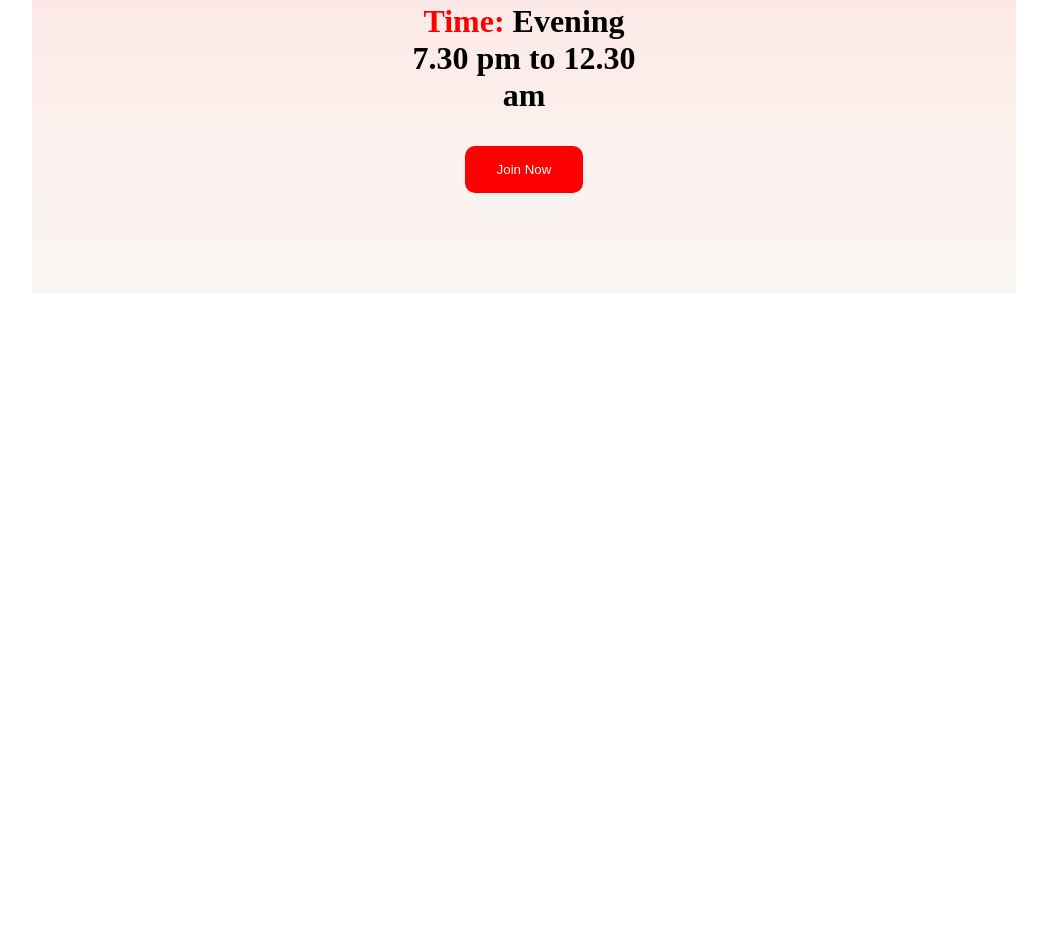
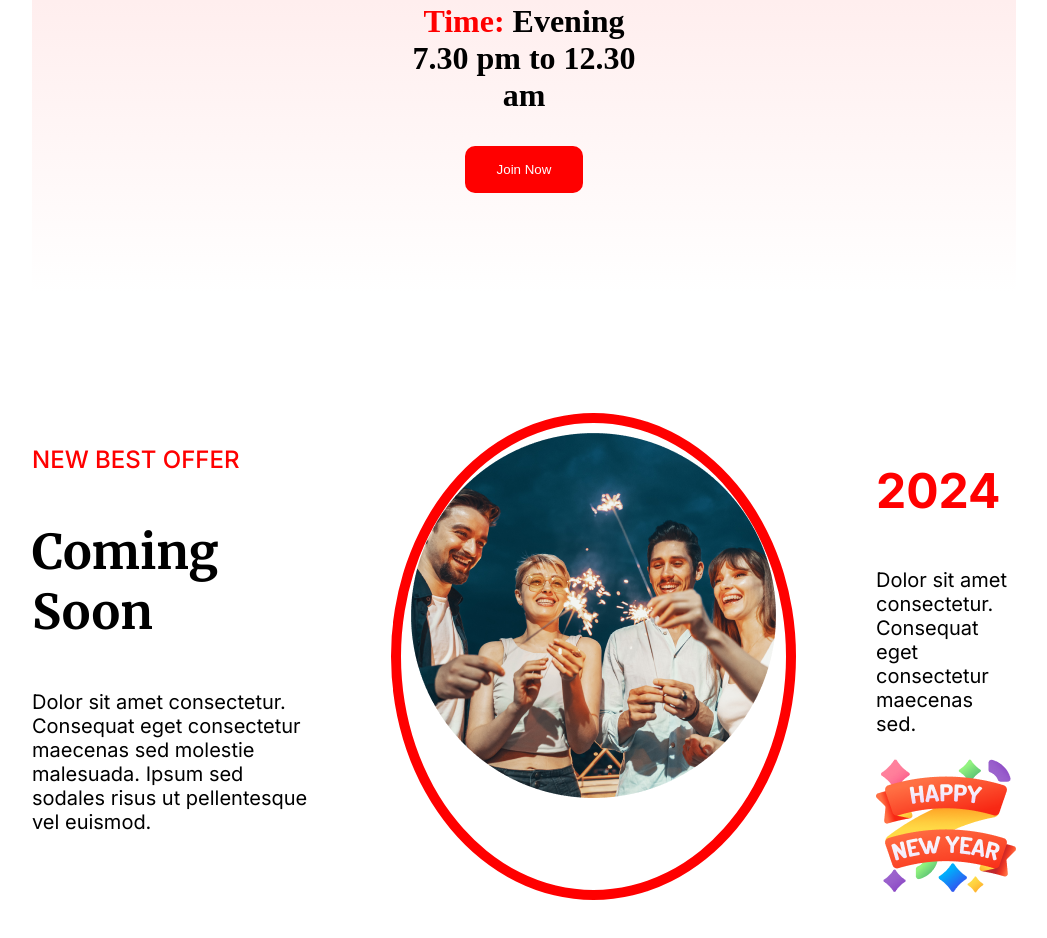
Before and after one commit to raihan-naime/new-year-offer-resources, a plain HTML site: page index.html in a window 1280 px wide. Shown: the part 2982-3920 px from the top of the page, without its empty margins (116-1163 px from the left). Before the commit the page ends 3325 px from the top, so only its background shows below. Drawn offline with Linux system fonts and the light colour scheme.

Commit message:
added best offer section

```diff
--- a/index.html
+++ b/index.html
@@ -51,8 +51,29 @@
             <p><span class="color-primary">Time:</span> Evening 7.30 pm to 12.30 am</p>
             <button class="btn-join-now"><a class="text-white" href="">Join Now</a></button>
             </div>
+           </section>
 
-           </section>
+           <!-- new best offer section -->
+            <section class="best-offer-section font-inter">
+                <div>
+                    <h4 class="color-primary">NEW BEST OFFER</h4>
+                    <h3 class="font-merriweather">Coming Soon</h3>
+                    <p class="text-gray">Dolor sit amet consectetur. Consequat eget consectetur maecenas sed molestie malesuada. Ipsum sed sodales risus ut pellentesque vel euismod. </p>
+                </div>
+                <div class="circle">
+                    <img src="images/Ellipse 1.png" alt="">
+                </div>
+                <div>
+                    <h3 class="color-primary">2024</h3>
+                    <p class="text-gray">Dolor sit amet consectetur. Consequat eget consectetur maecenas sed.</p>
+                    <img src="images/Group 96.png" alt="">
+                </div>
+            </section>
+
+            <!-- holidays section -->
+             <section class="holiday-section">
+
+             </section>
     </main>
     <footer></footer>
 </body>
--- a/styles/style.css
+++ b/styles/style.css
@@ -25,6 +25,7 @@
 }
 .text-gray{
     color: 070211;
+    font-size: 20px;
 }
 .text-center{
     text-align: center;
@@ -110,7 +111,7 @@ header{
 
 /* party details section */
 .party-details-section{
-    background: linear-gradient(#FFD8D8, #FAF7F3);
+    background: linear-gradient(#FFD8D8, #FFFFFF);
 }
 .party-details-section div{
     padding: 100px 380px;
@@ -124,3 +125,23 @@ header{
     padding: 16px 32px;
     border-radius: 10px;
 }
+
+
+/* best offer section */
+.best-offer-section{
+    display: flex;
+    gap: 80px;
+}
+.best-offer-section h4{
+    font-size: 24px;
+    font-weight: 500;
+}
+.best-offer-section h3{
+    font-size: 48px;
+    font-weight: 700;
+}
+.circle{
+    border: 10px solid #FF0000;
+    border-radius: 50%;
+    padding: 10px;
+}
```
